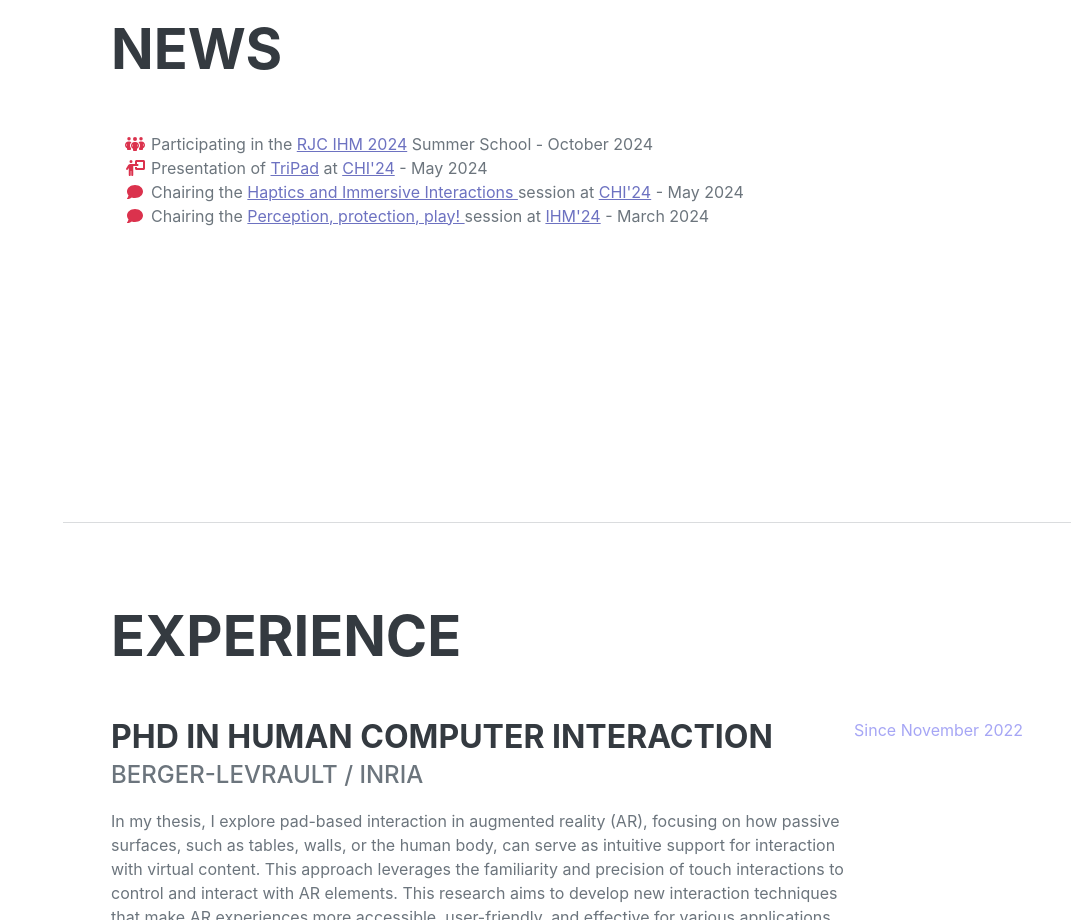
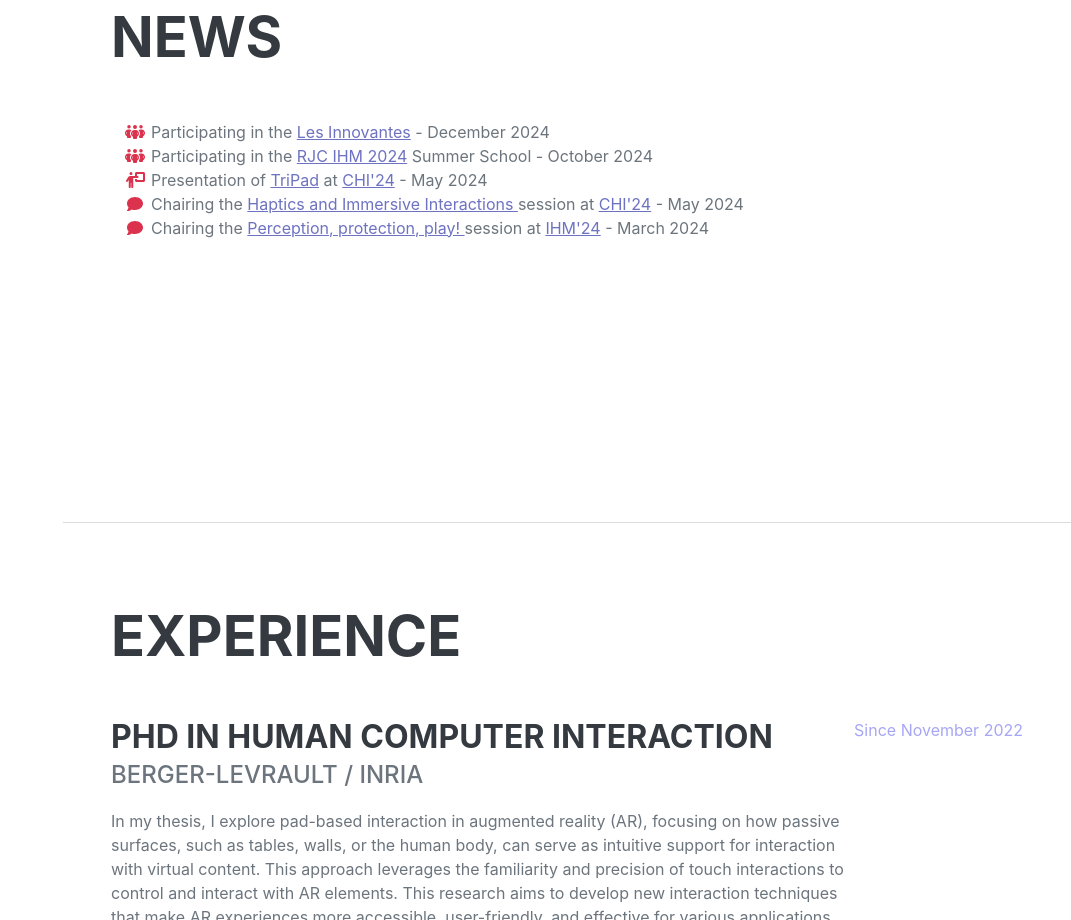
Before and after one commit to CamilleDupre/CamilleDupre.github.io, a plain HTML site: page index.html in a window 1280 px wide. Shown: the part 1880-2800 px from the top of the page, without its empty margins (209-1280 px from the left). Drawn offline with nearby package versions, Linux system fonts and the light colour scheme; a web font is replaced by a local one.

Commit message:
Update index.html

```diff
--- a/index.html
+++ b/index.html
@@ -88,6 +88,11 @@
                 <div class="resume-section-content">
                     <h2 class="mb-5">News</h2>
                     <ul class="fa-ul mb-0">
+                         <li>
+                            <span class="fa-li"><i class="fas fa-solid fa-people-group text-warning"></i></span>
+                            Participating in the <a href="https://www.inria.fr/fr/innovantes-evenement-nsi-lille-decembre-2024">Les Innovantes</a> - December 2024
+                        </li>
+
                         <li>
                             <span class="fa-li"><i class="fas fa-solid fa-people-group text-warning"></i></span>
                             Participating in the <a href="https://rjc2024.afihm.org/">RJC IHM 2024</a>  Summer School - October 2024
```
